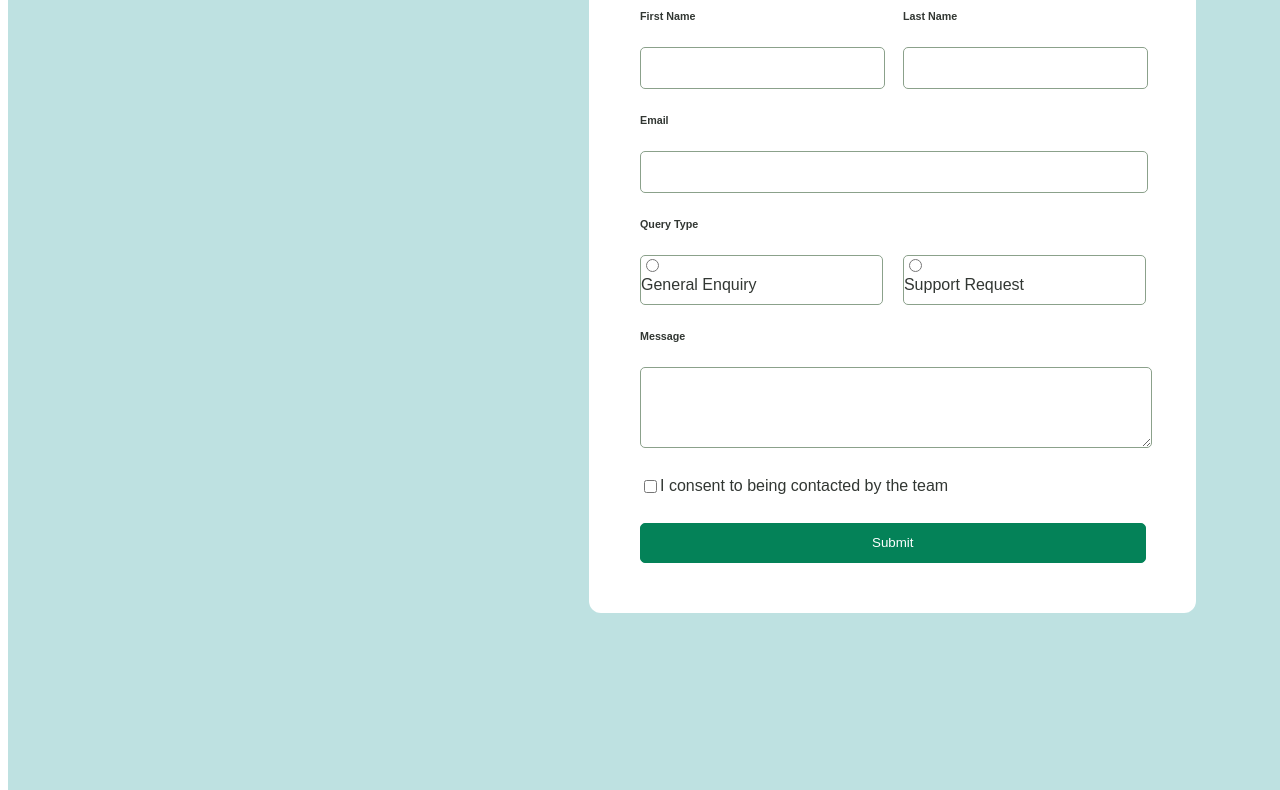
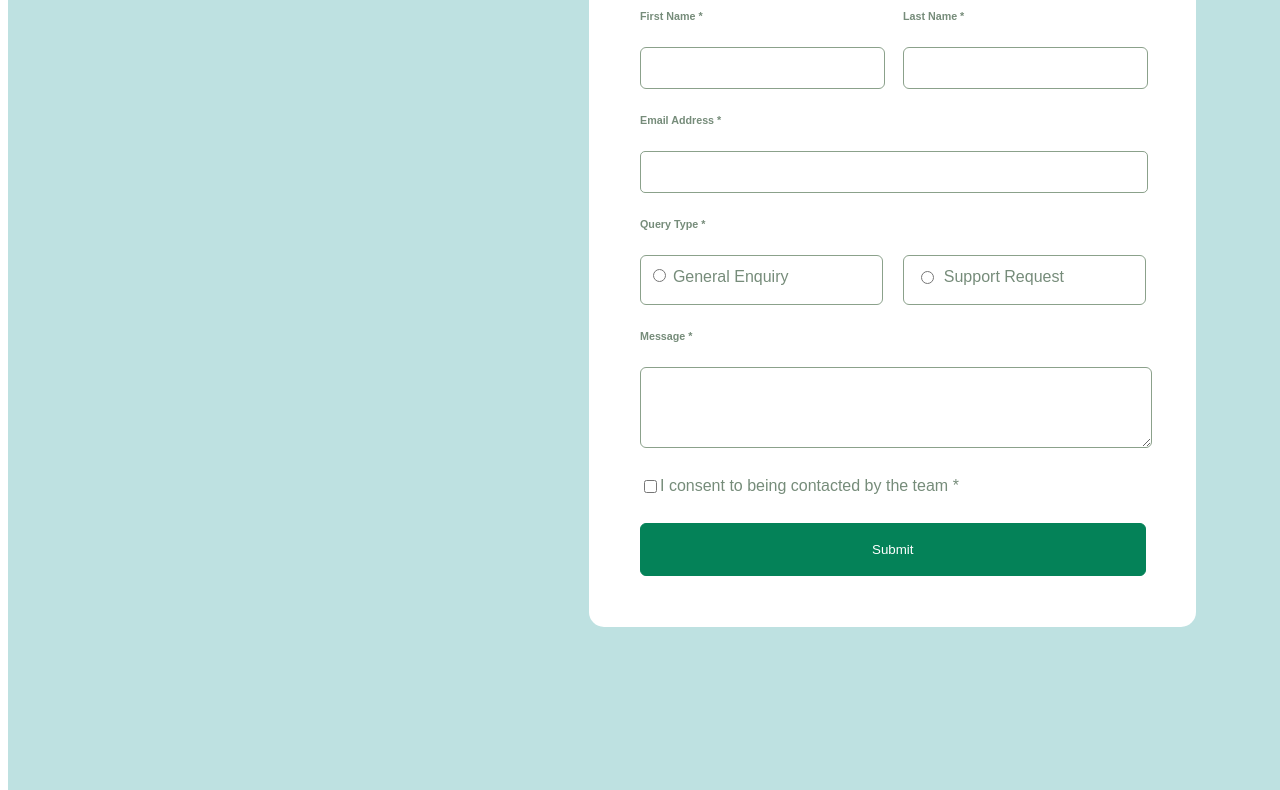
Before and after one commit to akramwasimgithub/contact-form, a plain HTML site: page index.html in a window 1280 px wide. Shown: the part 378-1168 px from the top of the page. Drawn offline with Linux system fonts and the light colour scheme.

Commit message:
Changes fornt color

```diff
--- a/index.html
+++ b/index.html
@@ -14,7 +14,9 @@
   <style>
     * {
       font-family: sans-serif;
-      color:#323733;
+      color:#768c7a;
+
+
     }
     body{
       /* overflow: hidden; */
@@ -27,32 +29,32 @@
 </head>  kj
   <body>
     <div style="width:100%;height:100%;background-color: rgb(190, 225, 225);display:flex;justify-content:center;padding:20%;">
-      <div style="width:40%;height:50%;background-color:white;border-radius:12px;padding:4%;">
+      <div style="width:40%;height:50%;background-color:white;border-radius:15px;padding:4%;">
         <div
-          style="font-size:30px;">
+          style="font-size:30px; color:rgb(63, 78, 63) ">
           Contact Us
         </div>
         <div style="display:flex;justify-content:space-between;">
           <div style="width:48%;">
             <div style="width:100%;">
-              <h6>First Name</h6>
+              <h6>First Name  *</h6>
             </div>
             <div style="width:100%;">
-              <input type="text" name="firstName" style="border-color:rgb(139, 161, 139);border-radius:5px;border-style: solid;border-width: thin;width: 100%;height: 3em;" />
+              <input type="text" name="firstName" style="border-color:rgb(139, 161, 139);border-radius:6px;border-style: solid;border-width: thin;width: 100%;height: 3em;" />
             </div>
           </div>
           <div style="width:48%;">
             <div style="width:100%;">
-              <h6>Last Name</h6>
+              <h6>Last Name  *</h6>
             </div>
             <div style="width:100%;">
-              <input type="text" name="lastName" style="border-color: rgb(139, 161, 139);border-radius:5px;border-style: solid;border-width: thin;width: 100%;height: 3em;"/>
+              <input type="text" name="lastName" style="border-color: rgb(139, 161, 139);border-radius:6px;border-style: solid;border-width: thin;width: 100%;height: 3em;"/>
             </div>
           </div>
         </div>
         <div style="width:100%;">
           <div style="width:100%;">
-            <h6>Email</h6>
+            <h6>Email Address  *</h6>
           </div>
           <div>
             <input type="text" style="border-color:rgb(139, 161, 139);border-radius:5px;border-style: solid;border-width: thin;width: 100%;height: 3em;">
@@ -60,38 +62,43 @@
         </div>
         <div style="width:100%;">
           <div style="width: 100%;">
-            <h6>Query Type</h6>
+            <h6>Query Type  *</h6>
           </div>
           <div style="display:flex;justify-content: space-between;">
             <div style="width:48%;display: flex;justify-content: start;">
-              <div style="border-color:rgb(139, 161, 139);border-radius:5px;border-style: solid;border-width: thin;width: 100%;height: 3em;">
-                <div><input type="radio" name="generalEnquiry"/></div>
-                <div>General Enquiry</div>
+              <div style="border-color:rgb(139, 161, 139);border-radius:6px;border-style: solid;border-width: thin;width: 100%;height: 3em;">
+                <div style="display: flex;padding: 5% 0% 0% 5%;">
+                  <div style="margin: 0% 3% 0% 0%;"><input type="radio" name="generalEnquiry" style="margin: 0% 3% 0% 0%;"/></div>
+                  <div>
+                    General Enquiry
+                  </div>
+                </div>
               </div>
             </div>
             <div style="width:48%;display: flex;justify-content: start;">
-              <div type="text" style="border-color:rgb(139, 161, 139);border-radius:5px;border-style: solid;border-width: thin;width: 100%;height: 3em;">
-                <div><input type="radio" name="supportRequest"/></div>
-                <div>Support Request</div>
+              <div type="text" style="border-color:rgb(139, 161, 139);border-radius:6px;border-style: solid;border-width: thin;width: 100%;height: 3em;">
+                <div style="display: flex;padding: 5% 0% 0% 5%;">
+                  <div style="margin: 0% 3% 0% 0%;"><input type="radio" name="supportRequest"/></div>
+                  <div>Support Request</div>
               </div>
             </div>
           </div>
         </div>
         <div style="width:100%;">
           <div style="width: 100%;">
-            <h6>Message</h6>
+            <h6>Message  *</h6>
           </div>
           <div style="width:100%;">
-            <textarea id="message" name="message" rows="5" cols="33" style="border-color:rgb(139, 161, 139);border-radius:5px;border-style: solid;border-width: thin;width: 100%;" >
+            <textarea id="message" name="message" rows="5" cols="33" style="border-color:rgb(139, 161, 139);border-radius:6px;border-style: solid;border-width: thin;width: 100%;" >
             </textarea>
           </div>
         </div>
         <div style="width:100%;margin: 5% 0% 5% 0%;display:flex;justify-content: start;">
           <div><input type="checkbox" id="horns" name="horns" /></div>
-          <div>I consent to being contacted by the team</div>
+          <div>I consent to being contacted by the team *</div>
         </div>
         <div style="width: 100%;">
-          <button type="submit" style="color: white;background-color:rgb(4, 130, 88);text-align:center;border-radius:5px;width: 100%;height: 3em; border-style: solid; border-width: thin;border-color: rgb(4, 130, 88);"> Submit </button>
+          <button type="submit" style="color: white;background-color:rgb(4, 130, 88);text-align:center;border-radius:6px;width: 100%;height: 4em; border-style: solid; border-width: thin;border-color: rgb(4, 130, 88);"> Submit </button>
         </div>
       </div>
     </div>
```
Also changed, not shown: 2 other files.
